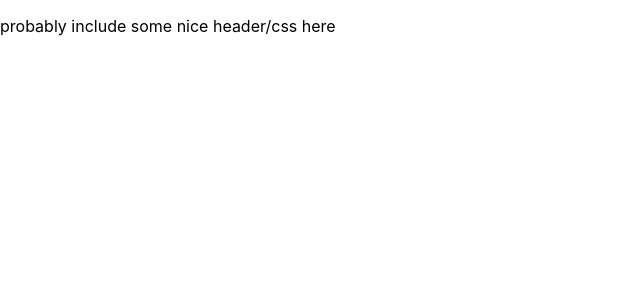
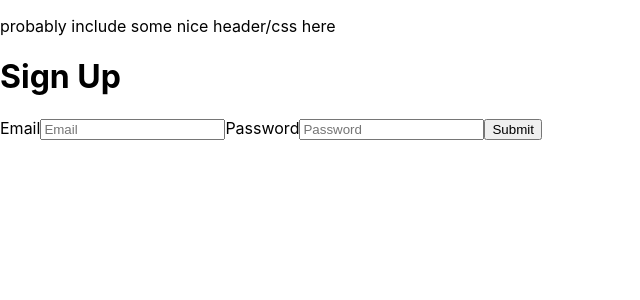
Before and after one commit to slondr/gaeraned, a React (Create React App) app in the folder frontend/: page /signup in a window 1280 px wide. Shown: the top 300 px of the page, without its empty margins (0-640 px from the left). Built offline with nearby package versions, Linux system fonts and the light colour scheme; no server answers.

Commit message:
sign-up rough
Check for bugs and only then merge

```diff
--- a/frontend/src/App.js
+++ b/frontend/src/App.js
@@ -4,6 +4,7 @@ import { BrowserRouter, Route, Switch } from "react-router-dom";
 import { AuthProvider } from './firebase/Auth';
 // import Signup from "./Pages/Login/Signup";
 import Login from "./components/Login";
+import Signup from "./components/Signup"
 import Private from "./components/Private";
 import Placeholder from "./components/Placeholder";
 
@@ -16,6 +17,7 @@ function App() {
         <Switch>
           <Private exact path="/" component={Placeholder} />
           <Route exact path="/login" component={Login} />
+          <Route exact path="/signup" component={Signup} />
         </Switch>
       </BrowserRouter>
     </AuthProvider>
--- /dev/null
+++ b/frontend/src/components/Signup.js
@@ -0,0 +1,38 @@
+
+import { BrowserRouter as Redirect } from "react-router-dom";
+
+
+import React, {useState} from "react";
+
+import firebaseApp from "../firebase/firebaseApp";
+
+const SignUp = () => {
+  const [currentUser, setCurrentUser] = useState(null);
+  const handleSubmit = (e) => {
+    e.preventDefault();
+    const { email, password } = e.target.elements;
+    try {
+      firebaseApp.auth().createUserWithEmailAndPassword(email.value, password.value);
+      setCurrentUser(true);
+    } catch (error) {
+      alert(error);
+    }
+  };
+  if (currentUser) {
+      return <Redirect to="/dashboard" />;
+  }
+  return (
+    <>
+      <h1>Sign Up</h1>
+      <form onSubmit={handleSubmit}>
+        <label for="email">Email</label>
+        <input type="email" name="email" placeholder="Email" />
+        <label for="password">Password</label>
+        <input type="password" name="password" placeholder="Password" />
+        <button type="submit">Submit</button>
+      </form>
+    </>
+  );
+};
+
+export default SignUp;
```
